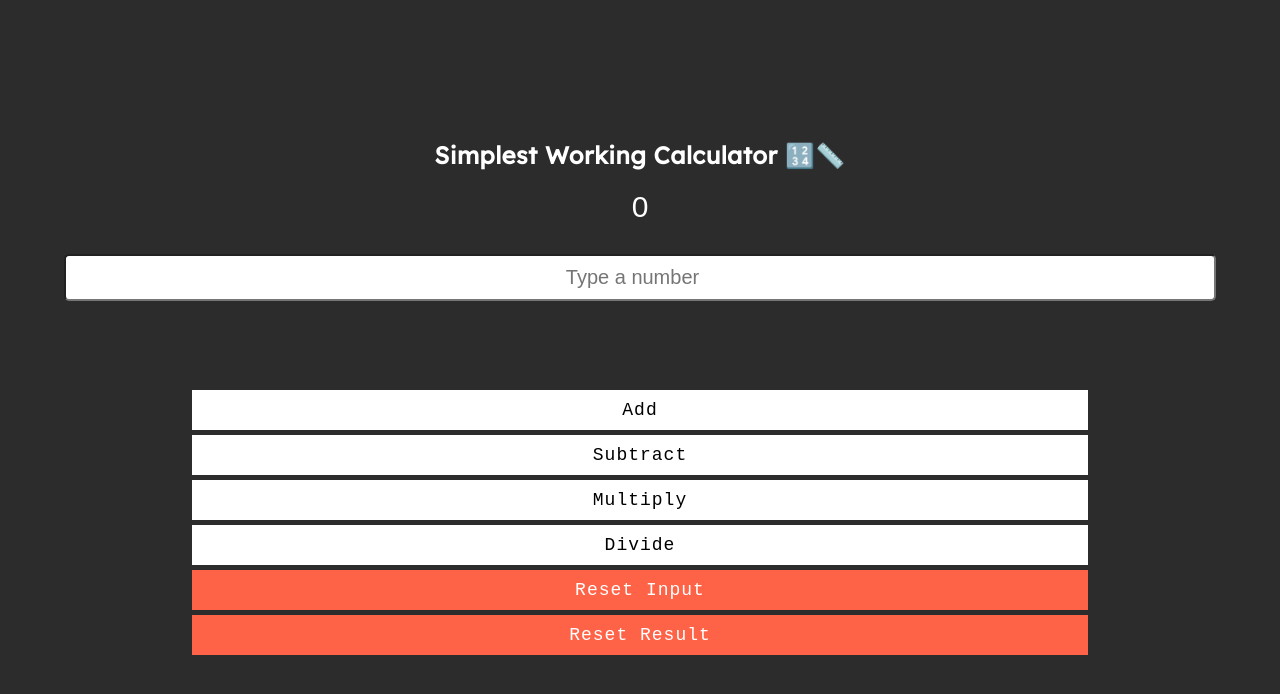
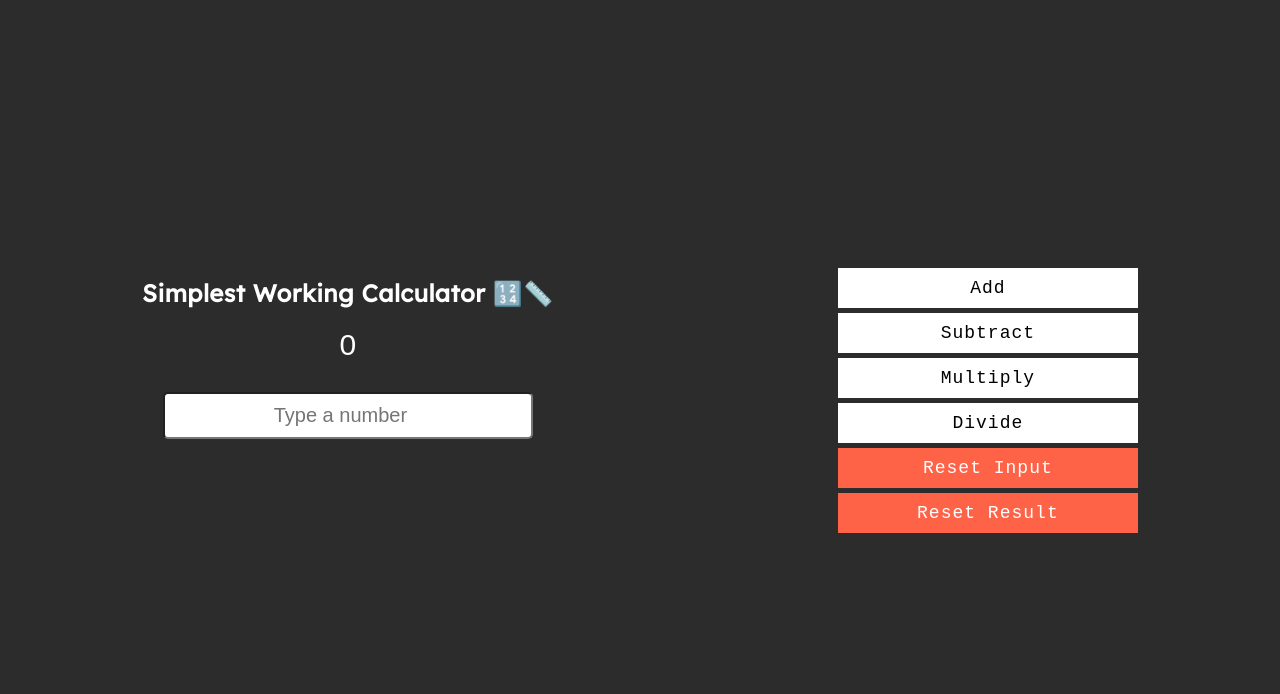
Before and after one commit to PedroSaraviaQ/calculator-app, a React (Create React App) app: page / in a window 1280 px wide. Shown: the top 694 px of the page. Built offline with nearby package versions, Linux system fonts and the light colour scheme.

Commit message:
calculator styles -lg

```diff
--- a/src/App.css
+++ b/src/App.css
@@ -86,3 +86,15 @@
   background: red;
   border-color: red;
 }
+
+@media screen and (min-width: 900px) {
+  .App {
+    flex-direction: row;
+    justify-content: space-around;
+    align-items: center;
+  }
+
+  button {
+    width: 300px;
+  }
+}
```
